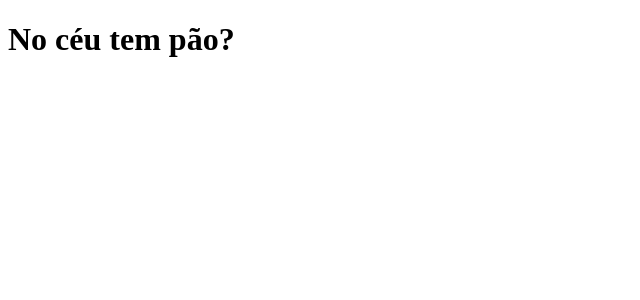
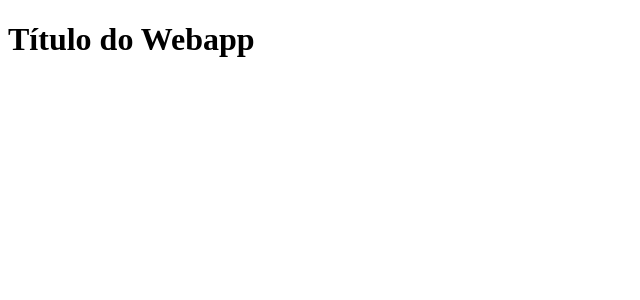
Before and after one commit to neoeduardo/clone-tabnews, a Next.js app: page / in a window 1280 px wide. Shown: the top 300 px of the page, without its empty margins (0-640 px from the left). Built offline with nearby package versions, Linux system fonts and the light colour scheme.

Commit message:
ajuste de titulo

```diff
--- a/pages/index.js
+++ b/pages/index.js
@@ -1,5 +1,5 @@
 function Home(){
-    return <h1>No céu tem pão?</h1>
+    return <h1>Título do Webapp</h1>
 }
 
 export default Home;
```
